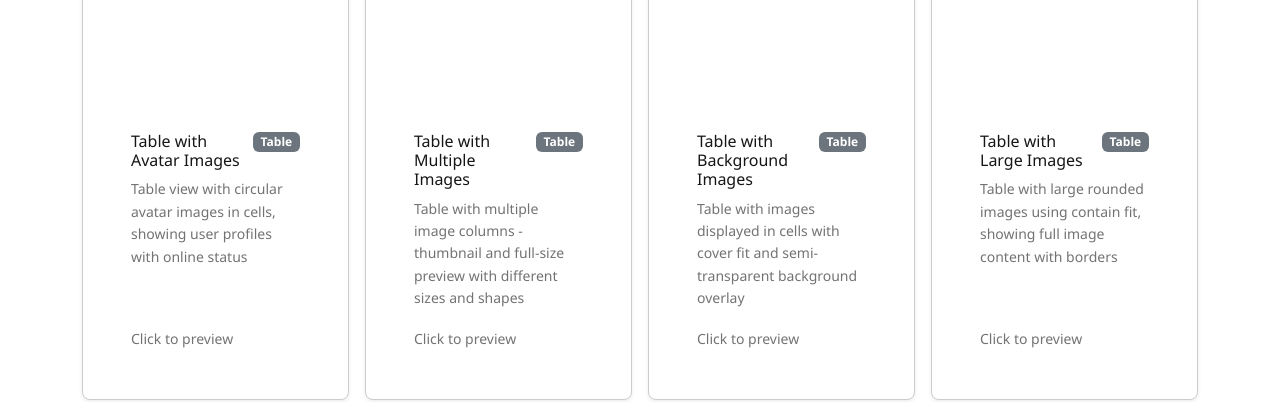
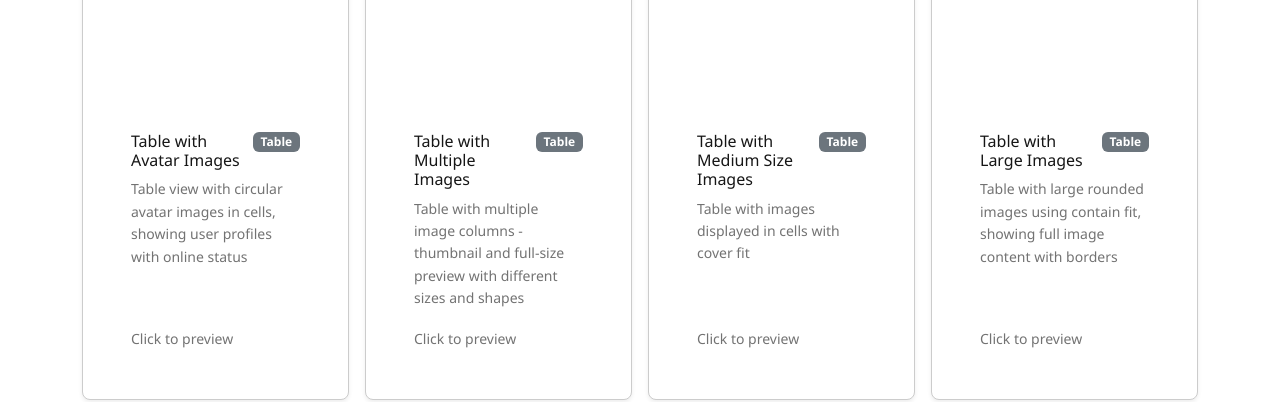
Before and after one commit to widgemo/widgemo-demo, a React (Vite) app: page / in a window 1280 px wide. Shown: the part 3300-3702 px from the top of the page. Built offline with nearby package versions, Linux system fonts and the light colour scheme.

Commit message:
Update gallery configuration: rename table to 'Table with Medium Size Images' and simplify description

```diff
--- a/src/data/sampleData.ts
+++ b/src/data/sampleData.ts
@@ -670,7 +670,7 @@ export const galleryConfigs: Array<{
       }))
     },
     {
-      name: 'Table with Background Images',
+      name: 'Table with Medium Size Images',
       mode: 'table',
       config: {
         title: 'Image Portfolio Table',
@@ -700,7 +700,7 @@ export const galleryConfigs: Array<{
         collapsible: 'fixed',
         header: { always: ['refresh'] }
       },
-      description: 'Table with images displayed in cells with cover fit and semi-transparent background overlay',
+      description: 'Table with images displayed in cells with cover fit',
       data: imageGalleryData.slice(0, 6)
     },
     {
```
